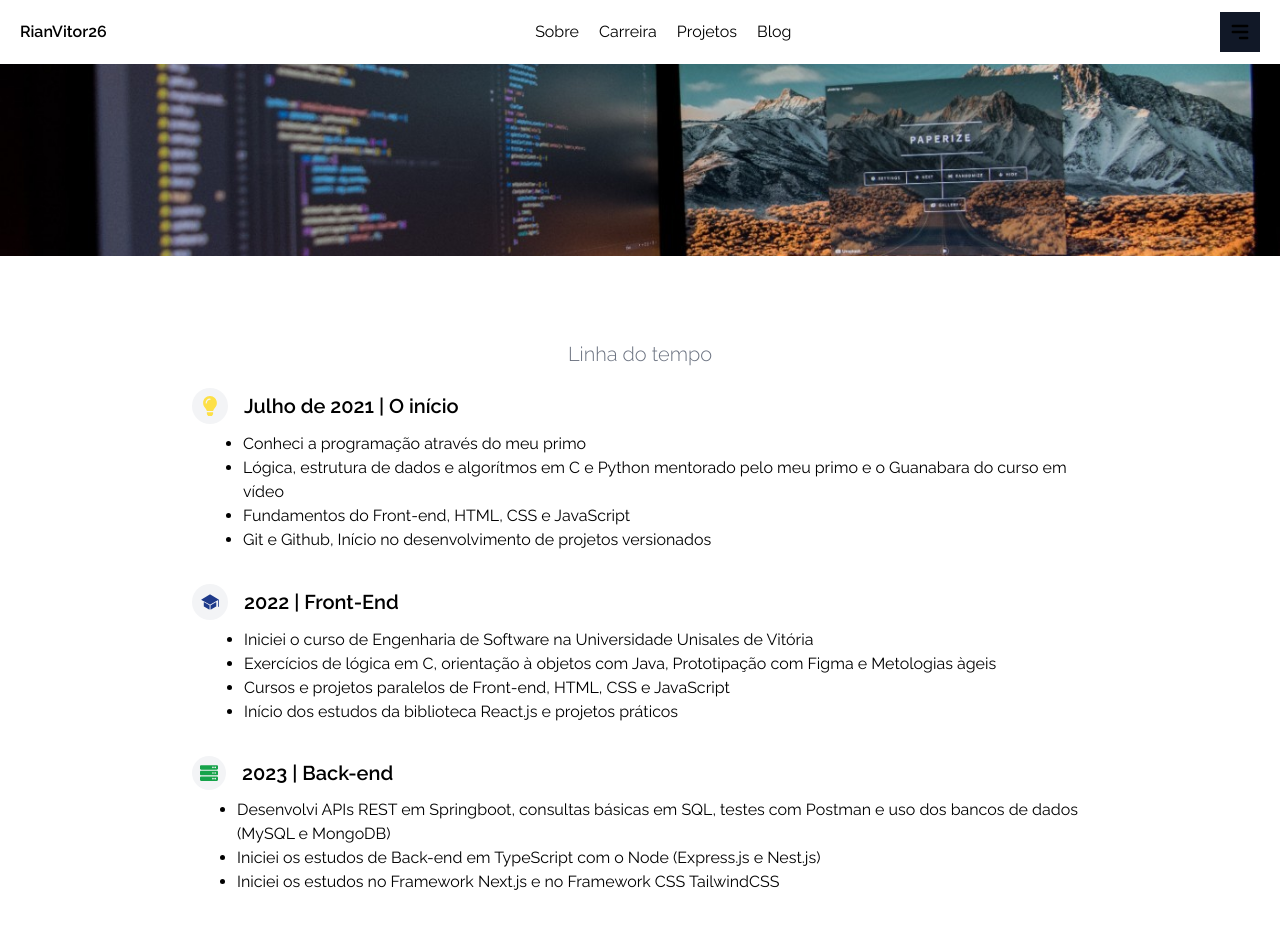
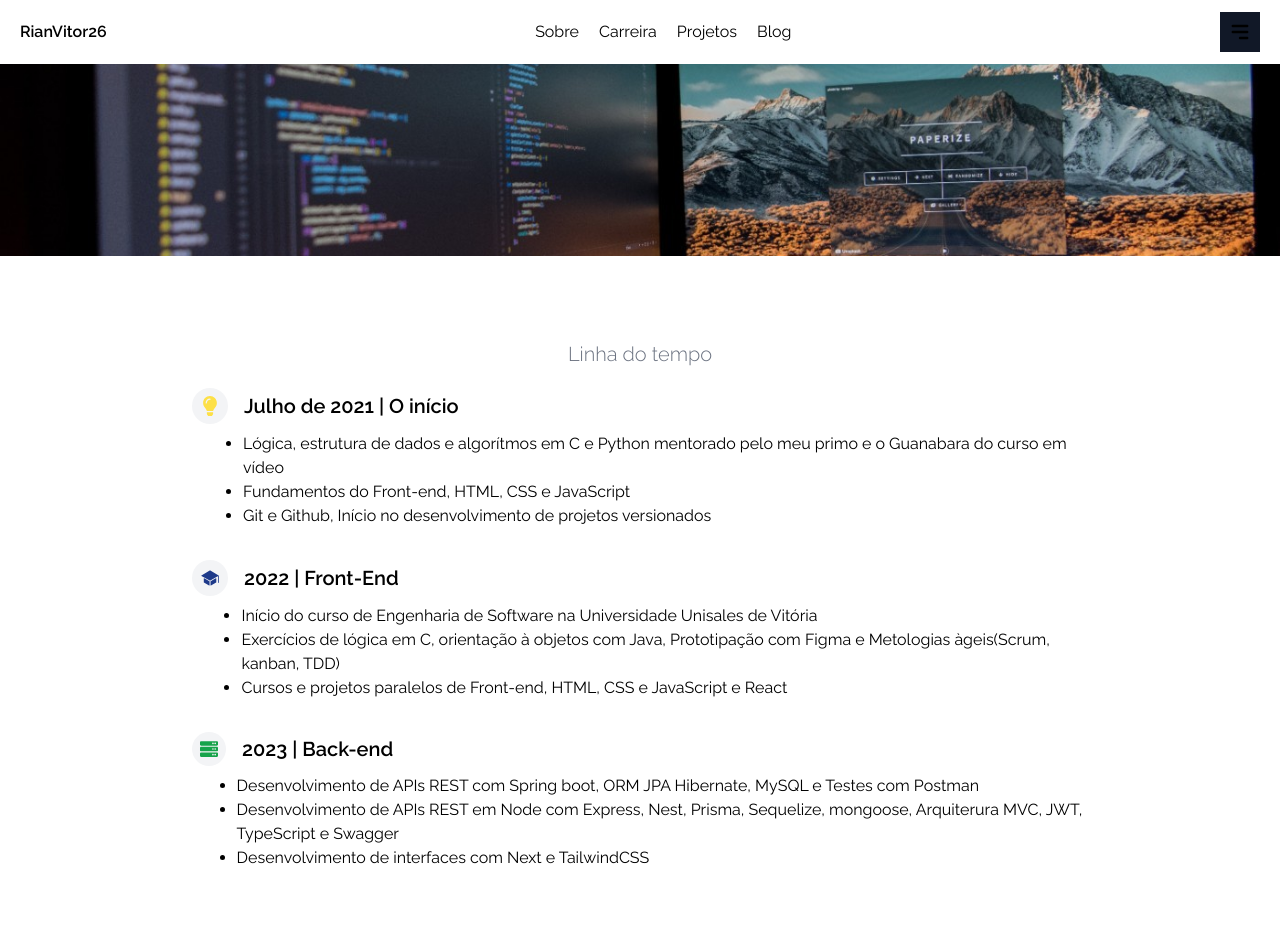
Before and after one commit to RianVitor26/portifolio, a Next.js app in the folder my-app/: page /carrer in a window 1280 px wide. Shown: the top 952 px of the page. Built offline with nearby package versions, Linux system fonts and the light colour scheme.

Commit message:
feat: alterando timeline e tecnologias principais

```diff
--- a/my-app/components/Accordion/index.tsx
+++ b/my-app/components/Accordion/index.tsx
@@ -8,7 +8,7 @@ import {
 } from "@material-tailwind/react";
 import { DiHtml5, DiCss3, DiJavascript, DiReact, DiMysql, DiMongodb } from "react-icons/di";
 import { TbBrandNextjs } from "react-icons/tb";
-import { SiExpress, SiJest, SiNestjs, SiPrisma, SiTailwindcss, SiTypescript } from "react-icons/si";
+import { SiCsharp, SiDotnet, SiExpress, SiJest, SiNestjs, SiPrisma, SiTailwindcss, SiTypescript } from "react-icons/si";
 import { FaGitAlt, FaGithub, FaNodeJs } from "react-icons/fa";
 import { AccordionTooltip } from "../Tooltip/accordion";
 
@@ -45,20 +45,16 @@ export const AnimatedAccordion = () => {
           Tecnologias principais
         </AccordionHeader>
         <AccordionBody className="flex gap-3 flex-wrap">
-            <AccordionTooltip tecName="Html5" icon={<DiHtml5 className="text-3xl text-orange-600"/>}/>
-            <AccordionTooltip tecName="CSS3" icon={<DiCss3 className="text-3xl text-blue-600"/>}/>
             <AccordionTooltip tecName="JavaScript" icon={<DiJavascript className="text-3xl text-yellow-500"/>}/>
             <AccordionTooltip tecName="TypeScript" icon={<SiTypescript className="text-3xl text-blue-500"/>}/>
             <AccordionTooltip tecName="React.js" icon={<DiReact className="text-3xl text-blue-400"/>}/>
             <AccordionTooltip tecName="Next.js" icon={<TbBrandNextjs className="text-3xl text-black"/>}/>
             <AccordionTooltip tecName="TailwindCSS" icon={<SiTailwindcss className="text-3xl text-cyan-400"/>}/>
             <AccordionTooltip tecName="Node.js" icon={<FaNodeJs className="text-3xl text-green-600"/>}/>
-            <AccordionTooltip tecName="Express.js" icon={<SiExpress className="text-3xl text-black"/>}/>
-            <AccordionTooltip tecName="Nest.js" icon={<SiNestjs className="text-3xl text-rose-600"/>}/>
+            <AccordionTooltip tecName="C#" icon={<SiCsharp className="text-3xl text-green-600"/>}/>
+            <AccordionTooltip tecName=".NET" icon={<SiDotnet className="text-3xl text-purple-600"/>}/>
             <AccordionTooltip tecName="MySQL" icon={<DiMysql className="text-3xl text-sky-400"/>}/>
             <AccordionTooltip tecName="MongoDB" icon={<DiMongodb className="text-3xl text-lime-500"/>}/>
-            <AccordionTooltip tecName="Prisma ORM" icon={<SiPrisma className="text-3xl text-cyan-900"/>}/>
-            <AccordionTooltip tecName="Jest" icon={<SiJest className="text-3xl text-orange-700"/>}/>
             <AccordionTooltip tecName="Git" icon={<FaGitAlt className="text-3xl text-orange-600"/>}/>
             <AccordionTooltip tecName="Github" icon={<FaGithub className="text-3xl text-gray-800"/>}/>
         </AccordionBody>
--- a/my-app/components/TimeLine/index.tsx
+++ b/my-app/components/TimeLine/index.tsx
@@ -23,7 +23,7 @@ export const TimeLine = () => {
             <TimelineIcon className="p-2 bg-gray-100">
               <FaLightbulb className="text-xl text-yellow-300" />
             </TimelineIcon>
-            <Typography variant="h5" color="black">
+            <Typography variant="h5">
               Julho de 2021 | O início
             </Typography>
 
@@ -31,7 +31,6 @@ export const TimeLine = () => {
           <TimelineBody className="pb-8">
 
             <ul>
-              <li className="list-disc">Conheci a programação através do meu primo</li>
               <li className="list-disc">Lógica, estrutura de dados e algorítmos em C e Python mentorado pelo meu primo e o Guanabara do curso em vídeo</li>
               <li className="list-disc">Fundamentos do Front-end, HTML, CSS e JavaScript</li>
               <li className="list-disc">Git e Github, Início no desenvolvimento de projetos versionados</li>
@@ -45,7 +44,7 @@ export const TimeLine = () => {
             <TimelineIcon className="p-2 bg-gray-100">
               <IoIosSchool className="text-xl text-blue-900" />
             </TimelineIcon>
-            <Typography variant="h5" color="red">
+            <Typography variant="h5">
               2022 | Front-End
             </Typography>
 
@@ -53,10 +52,9 @@ export const TimeLine = () => {
           <TimelineBody className="pb-8">
 
             <ul>
-              <li className="list-disc">Iniciei o curso de Engenharia de Software na Universidade Unisales de Vitória</li>
-              <li className="list-disc">Exercícios de lógica em C, orientação à objetos com Java, Prototipação com Figma e Metologias àgeis</li>
-              <li className="list-disc">Cursos e projetos paralelos de Front-end, HTML, CSS e JavaScript</li>
-              <li className="list-disc">Início dos estudos da biblioteca React.js e projetos práticos</li>
+              <li className="list-disc">Início do curso de Engenharia de Software na Universidade Unisales de Vitória</li>
+              <li className="list-disc">Exercícios de lógica em C, orientação à objetos com Java, Prototipação com Figma e Metologias àgeis(Scrum, kanban, TDD)</li>
+              <li className="list-disc">Cursos e projetos paralelos de Front-end, HTML, CSS e JavaScript e React</li>
             </ul>
 
           </TimelineBody>
@@ -66,7 +64,7 @@ export const TimeLine = () => {
             <TimelineIcon className="p-2 bg-gray-100">
               <FaServer className="text-lg text-green-600" />
             </TimelineIcon>
-            <Typography variant="h5" color="blue-gray">
+            <Typography variant="h5">
               2023 | Back-end
             </Typography>
 
@@ -74,11 +72,10 @@ export const TimeLine = () => {
           <TimelineBody>
 
             <ul>
-              <li className="list-disc">Desenvolvi APIs REST em Springboot, consultas básicas em SQL, testes com Postman e uso dos bancos de dados (MySQL e MongoDB)</li>
-              <li className="list-disc">Iniciei os estudos de Back-end em TypeScript com o Node (Express.js e Nest.js) </li>
-              <li className="list-disc">Iniciei os estudos no Framework Next.js e no Framework CSS TailwindCSS</li>
+              <li className="list-disc">Desenvolvimento de APIs REST com Spring boot, ORM JPA Hibernate, MySQL e Testes com Postman</li>
+              <li className="list-disc">Desenvolvimento de APIs REST em Node com Express, Nest, Prisma, Sequelize, mongoose, Arquiterura MVC, JWT, TypeScript e Swagger</li>
+              <li className="list-disc">Desenvolvimento de interfaces com Next e TailwindCSS</li>
             </ul>
-
           </TimelineBody>
         </TimelineItem>
       </Timeline>
```
